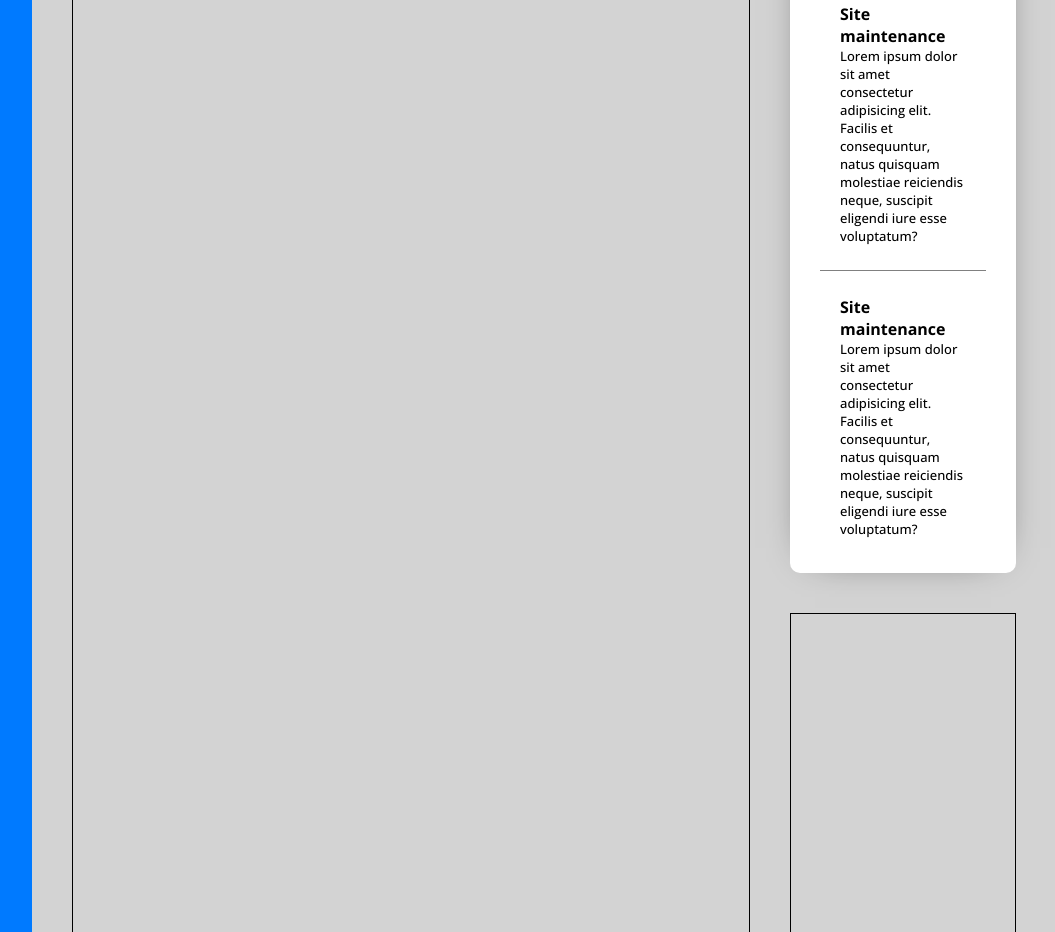
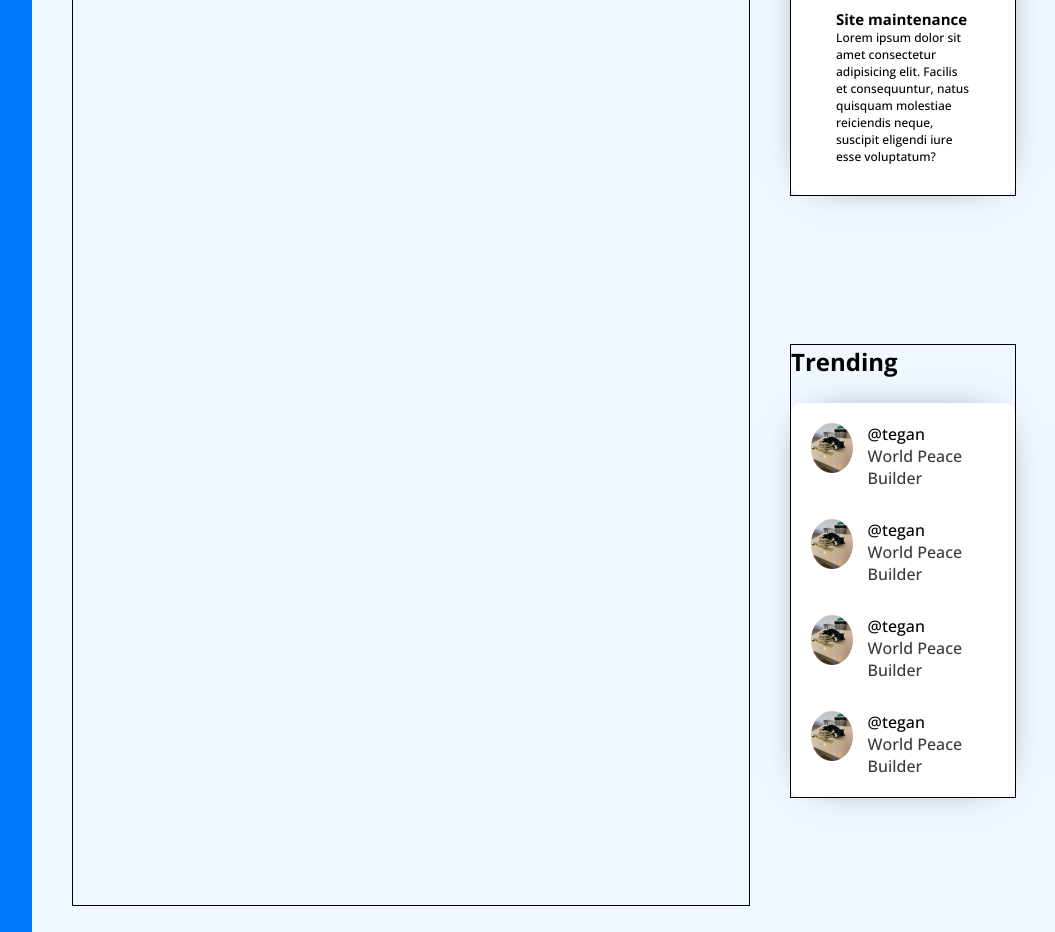
Before and after one commit to ssmf/admin-dashboard-TOP, a plain HTML site: page index.html in a window 1280 px wide. Shown: the part 748-1680 px from the top of the page, without its empty margins (224-1279 px from the left). Drawn offline with nearby package versions, Linux system fonts and the light colour scheme.

Commit message:
Added trending section

```diff
--- a/index.html
+++ b/index.html
@@ -79,7 +79,37 @@
                 </div>
             </div>
             <div class="trending">
-
+                <h2>Trending</h2>
+                <div class="trending-wrapper">
+                    <div class="trending-profile-card">
+                        <img src="assets/main-profile-picture.jpg" alt="" class="small-img">
+                        <div class="trending-profile-card-text-wrapper">
+                            <h6>@tegan</h6>
+                            <p>World Peace Builder</p>
+                        </div>
+                    </div>
+                    <div class="trending-profile-card">
+                        <img src="assets/main-profile-picture.jpg" alt="" class="small-img">
+                        <div class="trending-profile-card-text-wrapper">
+                            <h6>@tegan</h6>
+                            <p>World Peace Builder</p>
+                        </div>
+                    </div>
+                    <div class="trending-profile-card">
+                        <img src="assets/main-profile-picture.jpg" alt="" class="small-img">
+                        <div class="trending-profile-card-text-wrapper">
+                            <h6>@tegan</h6>
+                            <p>World Peace Builder</p>
+                        </div>
+                    </div>
+                    <div class="trending-profile-card">
+                        <img src="assets/main-profile-picture.jpg" alt="" class="small-img">
+                        <div class="trending-profile-card-text-wrapper">
+                            <h6>@tegan</h6>
+                            <p>World Peace Builder</p>
+                        </div>
+                    </div>
+                </div>
             </div>
         </div>
     </div>
--- a/styles.css
+++ b/styles.css
@@ -45,7 +45,7 @@ body, html {
     padding: 40px;
     grid-column: 2 / 3;
     grid-row: 2 / 3;
-    background-color: rgb(211, 211, 211);
+    background-color:#f0f7ff;
     display: grid;
     grid-template-columns: minmax(600px, 6fr) minmax(200px, 2fr);
     grid-template-rows: 1fr 1fr;
@@ -155,8 +155,11 @@ img {
     grid-row: 1 / 3;
 }
 
+.projects-wrapper {
+    display: grid;
+}
+
 .announcements {
-    border: 0;
     grid-column:  2 / 3;
     grid-row: 1 / 2;
 }
@@ -174,13 +177,13 @@ img {
 
 .announcement-card {
     margin: 0 30px;
-    padding: 25px 20px;
+    padding: 20px 15px;
     border-bottom: 1px solid gray;
 
 }
 
 h5 {
-    font-size: 16px;
+    font-size: 15px;
 }
 
 .main h2 {
@@ -188,10 +191,45 @@ h5 {
 }
 
 .announcement-card > p {
-    font-size: 13px;
+    font-size: 12px;
 }
 
 .trending {
+    align-self: center;
     grid-column: 2 / 3;
     grid-row: 2 / 3;
 }
+
+.trending-wrapper {
+    display: flex;
+    flex-direction: column;
+    align-items: center;
+    justify-content: stretch;
+    background-color: white;
+    border-radius: 10px;
+    gap: 10px;
+    padding: 10px;
+    box-shadow: 0px 0px 40px -25px black;
+}
+
+.trending-profile-card {
+    padding: 10px;
+    display: flex;
+    gap: 15px;
+}
+
+.trending-profile-card-text-wrapper {
+    display: flex;
+    flex-direction: column;
+    align-items: start;
+    justify-content: center;
+}
+
+.trending-profile-card h6 {
+    font-weight: 500;
+    font-size: 16px;
+}
+
+.trending-profile-card p {
+    color: rgb(58, 58, 58);
+}
```
